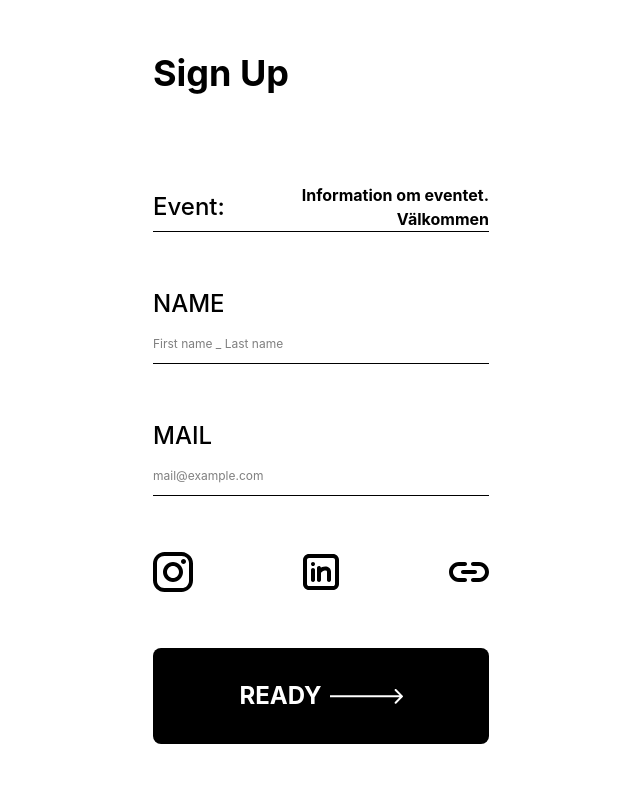
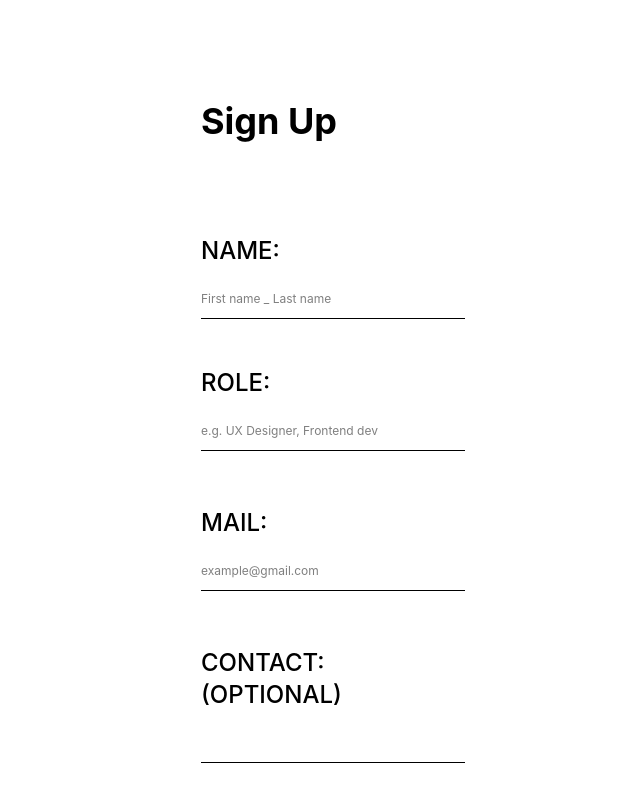
Before and after one commit to HannaJ95/mingle-tool, a React (Vite) app in the folder client/: page / in a window 1280 px wide. Shown: the top 800 px of the page, without its empty margins (319-959 px from the left). Built offline with nearby package versions, Linux system fonts and the light colour scheme.

Commit message:
feat: update register form (fields, spacing, button color)

```diff
--- a/client/src/components/registration/RegisterForm.jsx
+++ b/client/src/components/registration/RegisterForm.jsx
@@ -11,10 +11,10 @@ export default function RegisterForm() {
   const [errors, setErrors] = useState({});
 
   const [formData, setFormData] = useState({
-    name: "",
-    email: "",
-    instagram: "",
-    linkedin: "",
+    Name: "",
+    Roll: "",
+    Mail: "",
+    Contact: "(optional)",
     portfolio: "",
   });
 
@@ -56,19 +56,19 @@ export default function RegisterForm() {
       noValidate
       className="flex flex-col gap-14"
     >
-      {/* EVENT-INFO */}
-      <div className="flex justify-between border-b-1 items-center">
-        <h2 className="text-2xl font-medium">Event:</h2>
-        <p className="text-right font-bold text-base">
-          Information om eventet. Välkommen
-        </p>
-      </div>
+       {/* EVENT-INFO
+       <div className="flex justify-between border-b pb-2 items-center">
+         <h2 className="text-2xl font-medium">Event:</h2>
+         <p className="text-right font-bold text-base">
+           Information om eventet. Välkommen
+         </p>
+       </div> */}
 
       {/* REQUIRED NAME FIELD */}
-      <div className="flex flex-col gap-14">
+      <div className="flex flex-col gap-12">
         <Field
           id="name"
-          label="Name"
+          label="Name:"
           placeholder="First name _ Last name"
           value={formData.name}
           onChange={handleChange("name")}
@@ -79,9 +79,20 @@ export default function RegisterForm() {
 
         {/* REQUIRED EMAIL FIELD */}
         <Field
+          id="role"
+          label="Role:"
+          placeholder="e.g. UX Designer, Frontend dev"
+          value={formData.role}
+          onChange={handleChange("email")}
+          error={errors.email}
+          maxLength={254}
+          required
+        />
+      </div>
+        <Field
           id="email"
-          label="Mail"
-          placeholder="mail@example.com"
+          label="Mail:"
+          placeholder="example@gmail.com"
           type="email"
           value={formData.email}
           onChange={handleChange("email")}
@@ -89,7 +100,15 @@ export default function RegisterForm() {
           maxLength={254}
           required
         />
-      </div>
+        <Field
+          id="contact"
+          label="Contact: (optional)"
+          placeholder=""
+          value={formData.contact}
+          onChange={handleChange("contact")}
+          error={errors.contact}
+          maxLength={50}
+        />
 
       {/* OPTIONAL SOCIAL FIELDS */}
       <SocialLinks formData={formData} onChange={handleChange} />
@@ -111,7 +130,7 @@ function Field({
   maxLength,
 }) {
   return (
-    <div className="flex flex-col">
+    <div className="flex flex-col gap-2">
       <label htmlFor={id} className="text-2xl font-medium uppercase">
         {label}
       </label>
@@ -177,7 +196,7 @@ function SocialLinks({ formData, onChange }) {
       <legend className="sr-only">Social media links</legend>
 
       {/* SHOW CLICKABLE ICON-BUTTONS */}
-      <div className="flex justify-between items-center" role="group">
+      <div className="flex justify-between items-center mt-4" role="group">
         {links.map(({ key, label, icon }) => {
           const isActive = open === key || !!formData[key];
           return (
--- a/client/src/components/ui/Button.jsx
+++ b/client/src/components/ui/Button.jsx
@@ -2,7 +2,7 @@
 export default function Button({ children, onClick, arrow = false, variant = 'primary', as: Tag = 'button', type = 'button', ...props }) {
 
 
-  const base = 'w-full flex items-center justify-center p-8 rounded-lg text-2xl uppercase cursor-pointer gap-2 bg-black text-white'
+  const base = 'w-full flex items-center justify-center p-8 rounded-lg text-2xl uppercase cursor-pointer gap-2 bg-[#E51536] text-white'
 
   const variants = {
     primary: 'font-bold',
--- a/client/src/pages/RegisterPage.jsx
+++ b/client/src/pages/RegisterPage.jsx
@@ -4,6 +4,8 @@ import RegisterForm from "../components/registration/RegisterForm";
 export default function RegisterPage() {
   return (
     <PageLayout>
+      <div className="max-w-xl ml-6 px-6 py-12 flex flex-col gap-12">
+
         <header className="pb-12">
           <h1 className="text-4xl font-bold leading-[35px]">Sign Up</h1>
         </header>
@@ -11,6 +13,7 @@ export default function RegisterPage() {
         <main>
           <RegisterForm />
         </main>
+        </div>
       </PageLayout>
     );
   }
```
Lines whose indentation alone changed are shown as unchanged.
